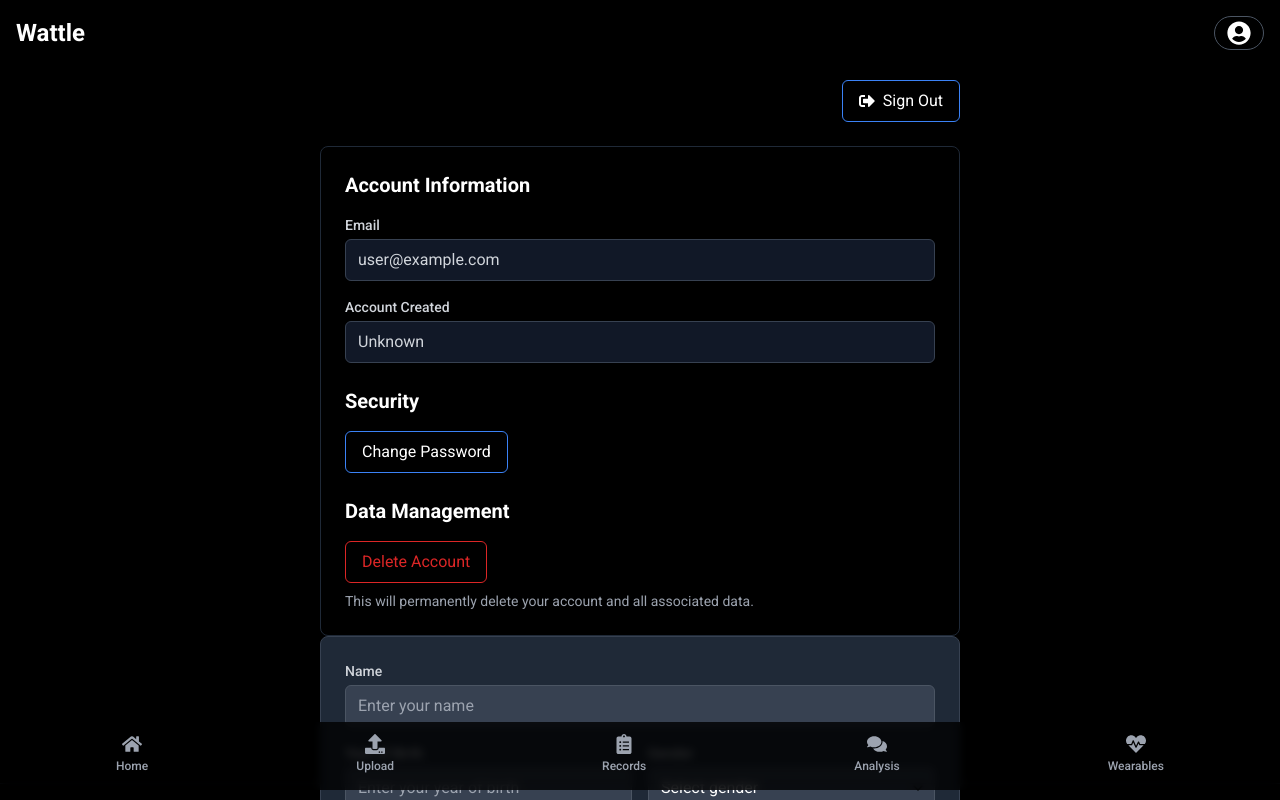
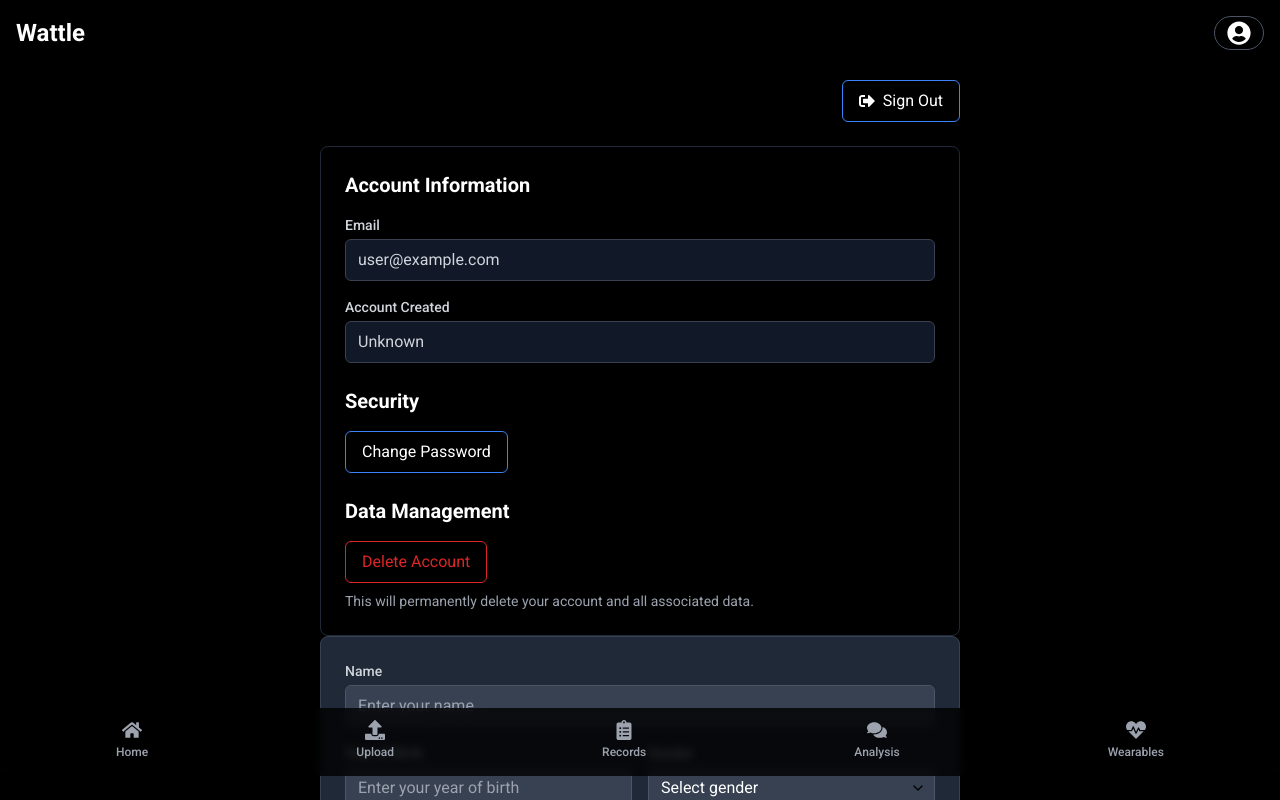
Before and after one commit to tobybarber/health-data-app, a Next.js app: page /profile in a window 1280 px wide. Shown: the top 800 px of the page. Built offline with nearby package versions, Linux system fonts and the light colour scheme; no server answers; the database is empty; sample sign-in values are in the browser's storage.

Commit message:
Minor change

```diff
--- a/app/components/BottomNavigation.tsx
+++ b/app/components/BottomNavigation.tsx
@@ -13,8 +13,8 @@ export default function BottomNavigation() {
 
   return (
     <>
-      <div className="fixed bottom-[16px] left-0 right-0 h-[1px] bg-gray-800 z-10"></div>
-      <div className="fixed bottom-[10px] left-0 right-0 bg-black/80 backdrop-blur-sm p-3 pt-3 pb-4 flex justify-around items-center z-10">
+      <div className="fixed bottom-[30px] left-0 right-0 h-[1px] bg-gray-800 z-10"></div>
+      <div className="fixed bottom-[24px] left-0 right-0 bg-black/80 backdrop-blur-sm p-3 pt-3 pb-4 flex justify-around items-center z-10">
         <Link
           href="/"
           className="flex flex-col items-center text-center hover:scale-110 transition-all duration-200"
--- a/app/globals.css
+++ b/app/globals.css
@@ -120,7 +120,7 @@ select {
 
 /* Add padding to the bottom of the page content to account for the bottom navigation */
 .pb-safe {
-  padding-bottom: calc(1rem + 80px); /* Adjust based on the height of your bottom navigation */
+  padding-bottom: calc(1rem + 94px); /* Adjusted for the new bottom navigation position */
 }
 
 /* Add padding to the top of the page content to account for the fixed top navigation */
```
